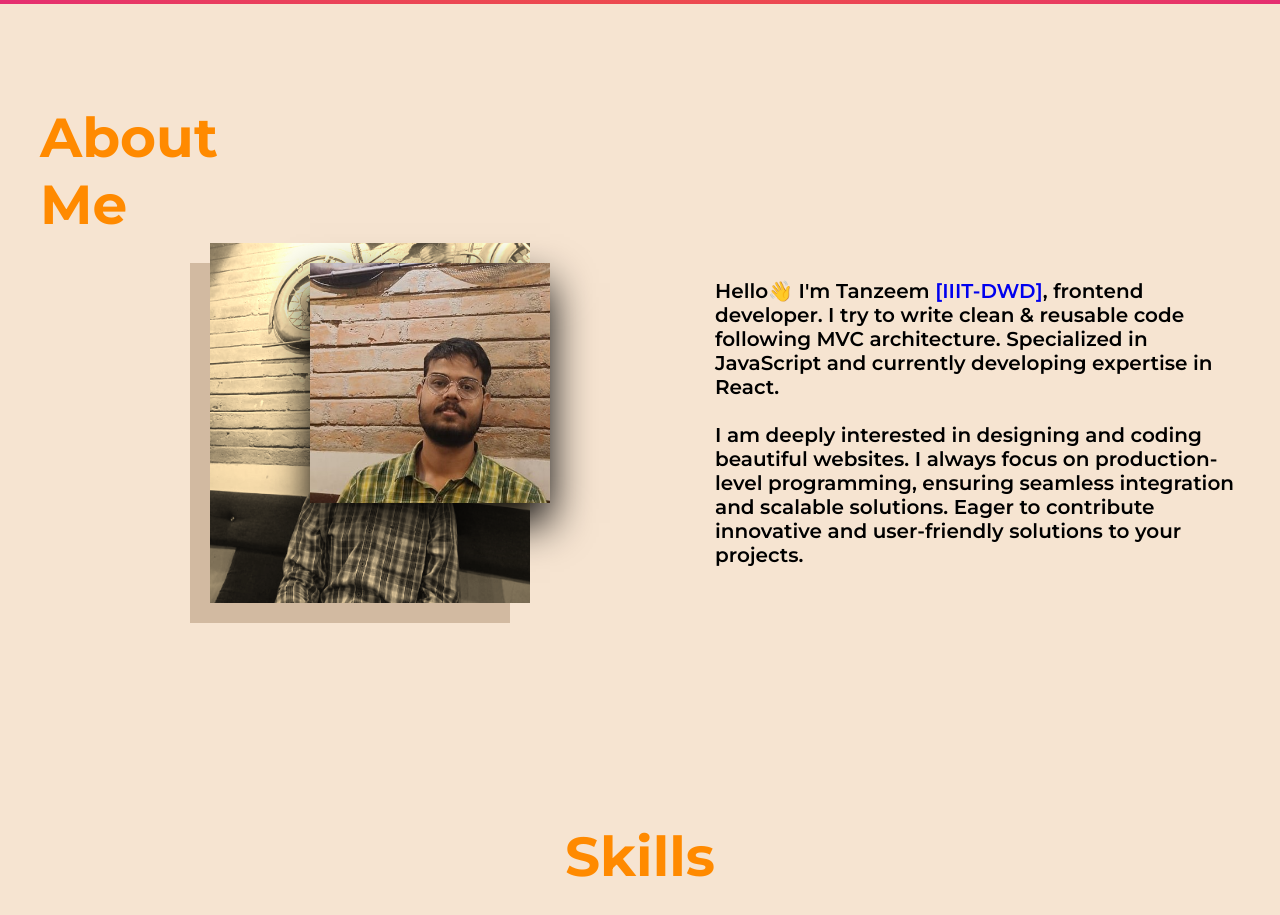
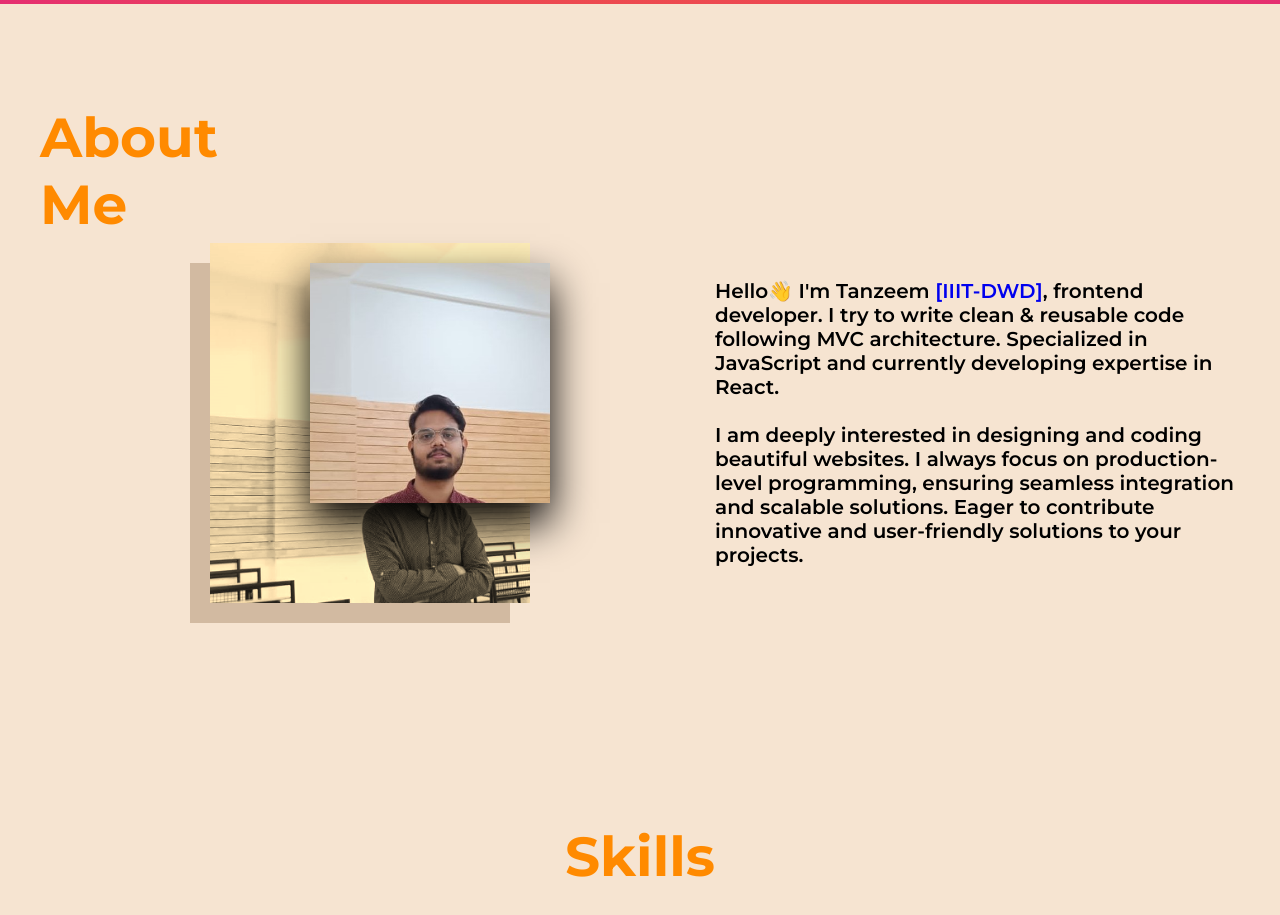
Before and after one commit to tanzeem131/portfolio, a website built with Parcel: page index.html in a window 1280 px wide. Shown: the part 800-1715 px from the top of the page. Built offline with nearby package versions, Linux system fonts and the light colour scheme; files whose address does not match are found by name; a web font is replaced by a local one.

Commit message:
updated profile pictures.

```diff
--- a/index.html
+++ b/index.html
@@ -52,7 +52,7 @@
         </div>
       </nav>
 
-    <section class="hero-section" id="hero-section"></section>
+    <section class="hero-section" id="hero-section">
       <div class="container">
         <div class="main">
           <canvas class="canvasbg"></canvas>
@@ -82,10 +82,10 @@
             <div class="about-me-image">
               <div class="back-div"></div>
               <div class="black-image">
-                <img src="src/img/main_image.jpg" alt="bg img"/>
+                <img src="src/img/bgImg.jpg" alt="bg img"/>
               </div>
               <div class="main-image">
-                <img src="src/img/main_image.jpg" alt="main image"/>
+                <img src="src/img/main.jpg" alt="main image"/>
               </div>
             </div>
             <div class="about-me-content">
```
Also changed, not shown: src/img/bgImg.jpg (added), src/img/main.jpg (added), src/img/main_image.jpg (deleted).
